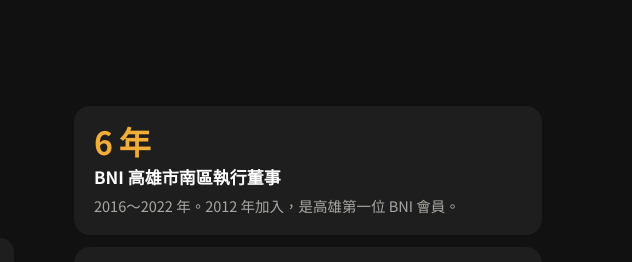
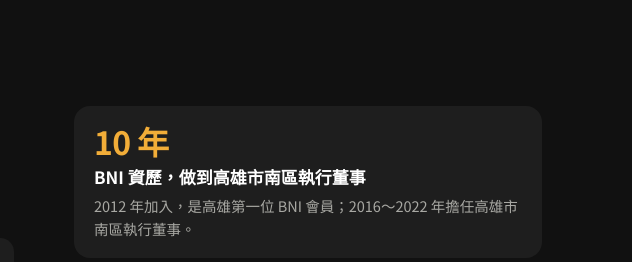
Before and after one commit to edjumptw/boss-ai, a plain HTML site: page index.html in a window 1280 px wide. Shown: the part 5300-5562 px from the top of the page, 648-1280 px from the left. Drawn offline with Linux system fonts and the light colour scheme.

Commit message:
BNI 資歷從 2012 年第一位會員起算，改為 10 年
Co-Authored-By: Claude Opus 5.5 <noreply@anthropic.com>

```diff
--- a/index.html
+++ b/index.html
@@ -527,7 +527,7 @@ button,input,select,textarea{font:inherit;color:inherit}
       </div>
       <div class="host-side">
         <ul class="feats">
-          <li><em>6 年</em><b>BNI 高雄市南區執行董事</b><span>2016～2022 年。2012 年加入，是高雄第一位 BNI 會員。</span></li>
+          <li><em>10 年</em><b>BNI 資歷，做到高雄市南區執行董事</b><span>2012 年加入，是高雄第一位 BNI 會員；2016～2022 年擔任高雄市南區執行董事。</span></li>
           <li><em>10 年</em><b>台灣行銷人協會理事長</b><span>2016 年至今，2024 年起兼任高雄市行銷人協會理事長。</span></li>
           <li><em>6 張</em><b>Anthropic、Google 官方 AI 認證</b>
             <ul class="certs"><li>Claude Code in Action</li><li>Claude Code 101</li><li>Claude 工具串接（Messages API）</li><li>Gemini 認證教育者</li><li>Google 生成式 AI 教育者</li><li>Google AI 教育者（K12）</li></ul>
```
